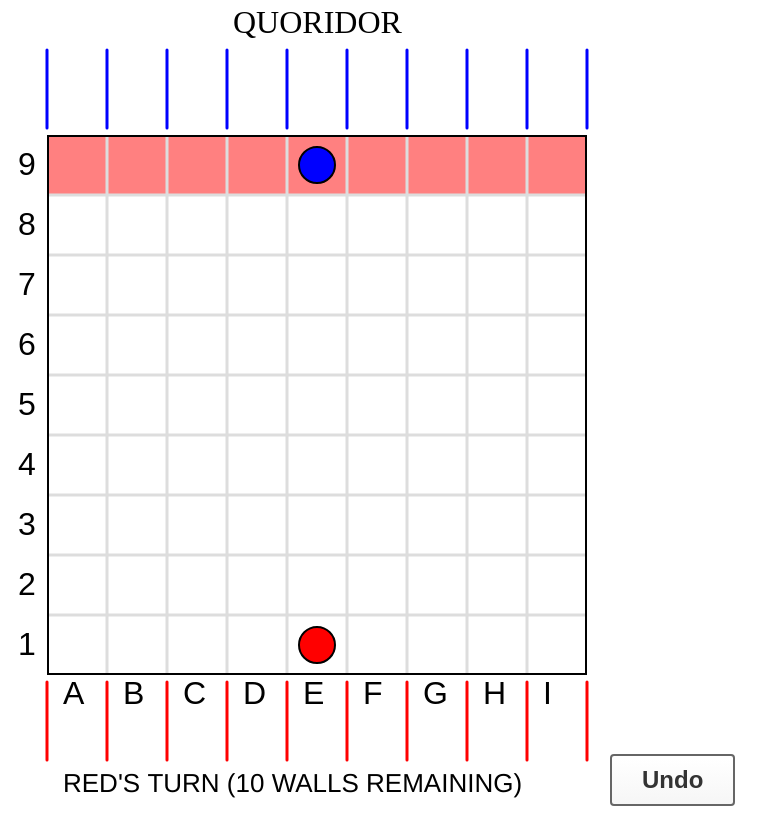
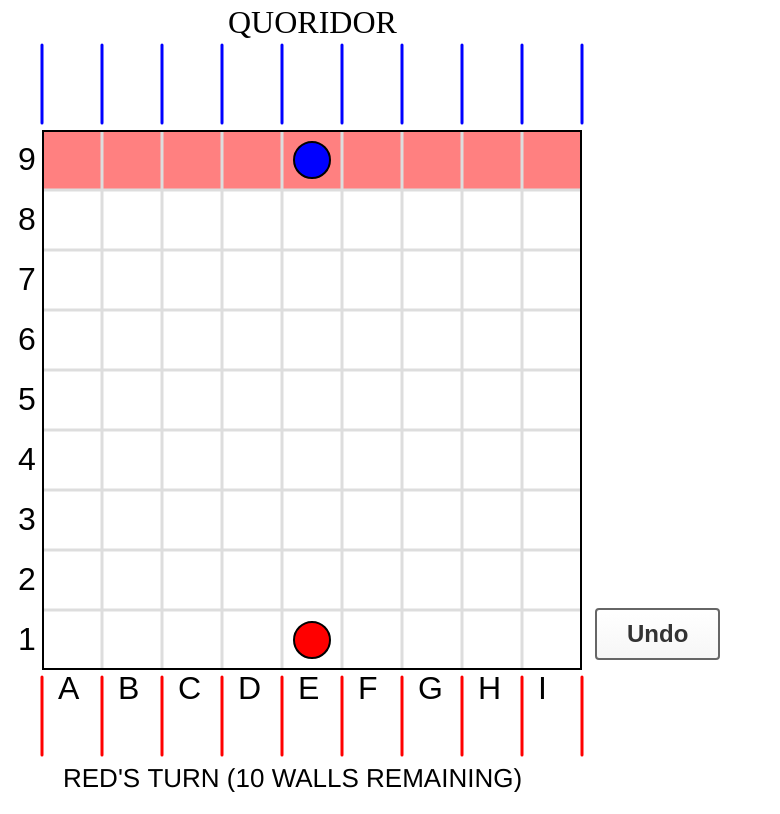
Before and after one commit to QuoridorOnline/quoridoronline.github.io, a plain HTML site: page index.html in a window 1280 px wide. Shown: the whole page, without its empty margins (0-780 px from the left). Drawn offline with Linux system fonts and the light colour scheme.

Commit message:
Made all paddings smaller Made the button inline, relative positioning

```diff
--- a/src/main.js
+++ b/src/main.js
@@ -29,7 +29,7 @@ var Direction = { VERTICAL: 'VERTICAL', HORIZONTAL: 'HORIZONTAL'};
 var Player = { RED: 'RED', BLU: 'BLUE', EMPTY: 'EMPTY'};
 var GameStatus = { PLAYING: 'PLAYING', RED_WON: 'RED_WON', BLU_WON: 'BLU_WON'};
 
-var NOTATION_PADDING = 35;
+var NOTATION_PADDING = 30;
 var TEXT_OFFSET_X = 55, TEXT_OFFSET_Y = 25;
 
 var titleText = document.getElementById('title-text');
--- a/src/style.css
+++ b/src/style.css
@@ -7,9 +7,9 @@ fieldset.btn_holder {
 }
 
 input#btn_undo {
-    position: absolute;
-    bottom: -6px;
-    left: 610px;
+    position: relative;
+    bottom: 28px;
+    left: 9px;
 
     background:-webkit-gradient(linear, left top, left bottom, color-stop(0.05, #ffffff), color-stop(1, #f6f6f6));
     background:-moz-linear-gradient(top, #ffffff 5%, #f6f6f6 100%);
@@ -43,7 +43,7 @@ input#btn_undo:hover {
     background-color:#f6f6f6;
 }
 input#btn_undo:active {
-    position:absolute;
-    bottom:-7px;
-    left: 610px;
+    position:relative;
+    bottom: 26px;
+    left: 9px;
 }
```
